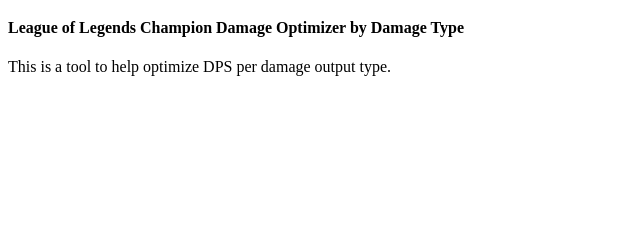
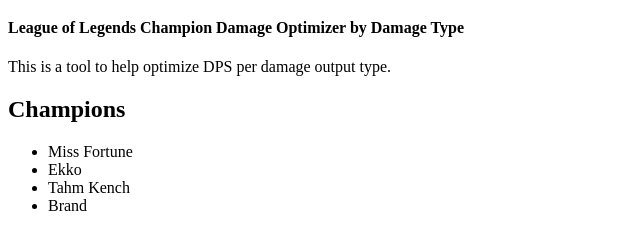
Before and after one commit to AlecSands/LoLApp, a plain HTML site: page index.html in a window 1280 px wide. Shown: the part 61-310 px from the top of the page, without its empty margins (0-640 px from the left). Drawn offline with Linux system fonts and the light colour scheme.

Commit message:
Champ List

```diff
--- a/index.html
+++ b/index.html
@@ -7,5 +7,12 @@
       <h1>Damage Optimization</h1>
       <h4>League of Legends Champion Damage Optimizer by Damage Type</h4>
       <p>This is a tool to help optimize DPS per damage output type.</p>
+      <h2>Champions</h2>
+      <ul>
+        <li>Miss Fortune</li>
+        <li>Ekko</li>
+        <li>Tahm Kench</li>
+        <li>Brand</li>
+      </ul>
     </body>
   </html>
```
